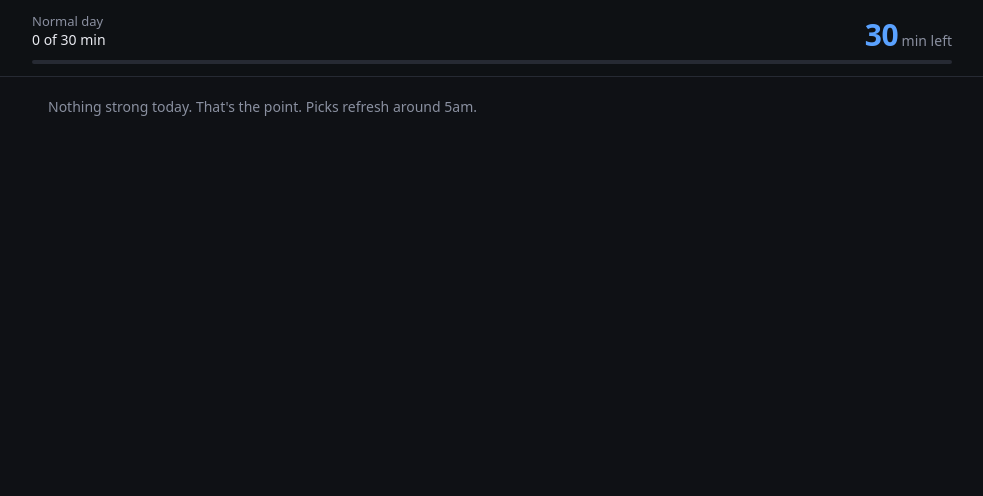
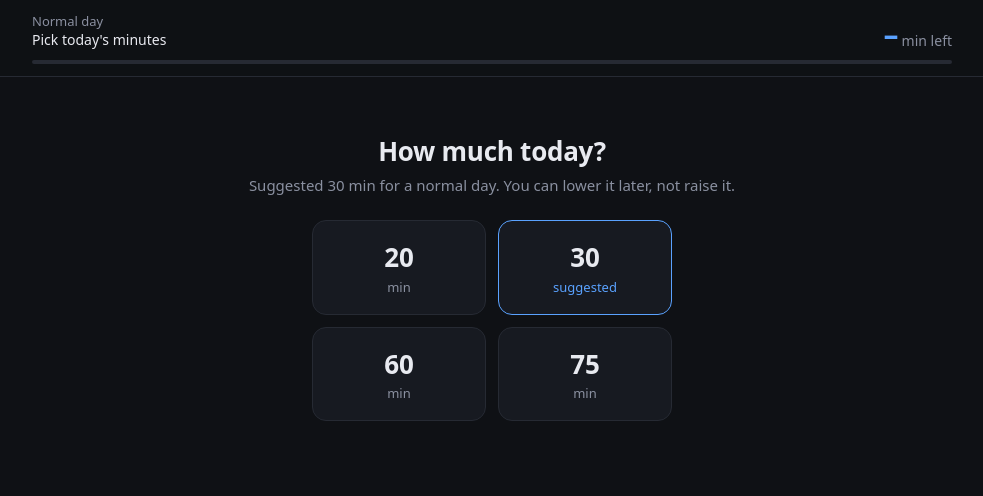
Before and after one commit to eganbauersfeld/video-feed, a website: page index.html in a window 1280 px wide. Shown: the whole page, without its empty margins (148-1131 px from the left). Drawn offline with Linux system fonts and the light colour scheme.

Commit message:
Pick today's minutes (20/30/60/75) at the start of the day
Calendar suggestion is highlighted; the choice can be lowered later
(tap the minutes-left number) but never raised.

Co-Authored-By: Claude Opus 5.5 <noreply@anthropic.com>

```diff
--- a/app.js
+++ b/app.js
@@ -18,14 +18,23 @@
 
   let feed = null;
   let today = localDay();
+  const OPTIONS = [20, 30, 60, 75]; // daily minute choices
   const k = () => ({
+    budget: `budget:${today}`,      // minutes chosen for today
     watched: `watch:${today}`,      // seconds actually played today
     played: `played:${today}`,      // video ids started today
     finishing: `finishing:${today}`, // the video allowed to finish after the budget ran out
   });
 
   const watchedSec = () => store.get(k().watched, 0);
-  const budgetSec = () => (feed?.budgetMinutes ?? 30) * 60;
+  const chosenMin = () => store.get(k().budget, null);
+  const budgetMin = () => chosenMin() ?? feed?.budgetMinutes ?? 30;
+  const budgetSec = () => budgetMin() * 60;
+  // The option closest to what the calendar suggests (taper can land between options).
+  const suggestedMin = () => {
+    const s = feed?.budgetMinutes ?? 30;
+    return OPTIONS.reduce((best, o) => (Math.abs(o - s) < Math.abs(best - s) ? o : best), OPTIONS[0]);
+  };
   const fraction = () => watchedSec() / budgetSec();
   const isLocked = () => fraction() >= 1;
 
@@ -43,13 +52,13 @@
   function renderMeter() {
     const f = fraction();
     const usedMin = Math.floor(watchedSec() / 60);
-    const budgetMin = feed?.budgetMinutes ?? 30;
     const left = Math.max(0, Math.ceil((budgetSec() - watchedSec()) / 60));
     const day = DAY_NAMES[feed?.dayType] || "Today";
     const events = feed?.eventCount;
     $("day-label").textContent = events == null ? day : `${day}, ${events} event${events === 1 ? "" : "s"}`;
-    $("used-label").textContent = `${usedMin} of ${budgetMin} min`;
-    $("left-num").textContent = left;
+    const chosen = chosenMin() !== null;
+    $("used-label").textContent = chosen ? `${usedMin} of ${budgetMin()} min` : "Pick today's minutes";
+    $("left-num").textContent = chosen ? left : "–";
     $("bar-fill").style.width = `${Math.min(100, f * 100)}%`;
     document.body.classList.toggle("amber", f >= 0.8 && f < 1);
     document.body.classList.toggle("red", f >= 1);
@@ -64,12 +73,60 @@
     }
   }
 
+  // ---------- Daily minutes picker ----------
+  // mode "start": first open of the day, all options. mode "lower": only options below today's choice.
+  let choosing = null;
+  function renderChoose() {
+    const box = $("choose");
+    box.hidden = !choosing;
+    if (!choosing) return;
+    const lower = choosing === "lower";
+    const current = chosenMin();
+    const opts = lower ? OPTIONS.filter((o) => o < current) : OPTIONS;
+    const day = (DAY_NAMES[feed?.dayType] || "Today").toLowerCase().replace(" day", "");
+    $("choose-title").textContent = lower ? "Lower today's limit?" : "How much today?";
+    $("choose-sub").textContent = lower
+      ? "You can go lower, not higher."
+      : `Suggested ${suggestedMin()} min for a ${day} day. You can lower it later, not raise it.`;
+    $("choose-cancel").hidden = !lower;
+    const wrap = $("choose-options");
+    wrap.textContent = "";
+    for (const o of opts) {
+      const b = document.createElement("button");
+      b.type = "button";
+      b.className = "opt" + (!lower && o === suggestedMin() ? " suggested" : "");
+      b.innerHTML = `${o}<small>${!lower && o === suggestedMin() ? "suggested" : "min"}</small>`;
+      b.addEventListener("click", () => {
+        store.set(k().budget, o);
+        choosing = null;
+        renderFeed();
+      });
+      wrap.append(b);
+    }
+  }
+
+  $("choose-cancel").addEventListener("click", () => { choosing = null; renderFeed(); });
+  $("meter-left").addEventListener("click", () => {
+    const current = chosenMin();
+    if (current === null || !$("watch-view").hidden || !OPTIONS.some((o) => o < current)) return;
+    choosing = "lower";
+    renderFeed();
+    window.scrollTo(0, 0);
+  });
+
   // ---------- Feed ----------
   function renderFeed() {
+    if (chosenMin() === null && feed) choosing = "start";
     renderMeter();
-    const locked = isLocked();
+    renderChoose();
     const list = $("picks");
     list.textContent = "";
+    if (choosing) {
+      $("done").hidden = true;
+      $("note").hidden = true;
+      return;
+    }
+    const locked = isLocked();
     $("done").hidden = !locked;
     if (locked) $("done-nudge").textContent = showNudge ? feed.nudge.lines.done : "Go do something good.";
 
@@ -189,7 +246,7 @@
 
   async function openWatch(id) {
     const pick = feed?.picks?.find((p) => p.videoId === id);
-    const allowed = pick && (!isLocked() || store.get(k().finishing, null) === id);
+    const allowed = pick && chosenMin() !== null && (!isLocked() || store.get(k().finishing, null) === id);
     if (!allowed) { location.hash = ""; return; }
 
     $("feed-view").hidden = true;
--- a/index.html
+++ b/index.html
@@ -24,13 +24,19 @@
           <div class="meter-label" id="day-label">Today</div>
           <div class="meter-used" id="used-label"></div>
         </div>
-        <div class="meter-left"><span id="left-num">–</span><span class="unit"> min left</span></div>
+        <button type="button" class="meter-left" id="meter-left" title="Lower today's limit"><span id="left-num">–</span><span class="unit"> min left</span></button>
       </div>
       <div class="bar"><div class="bar-fill" id="bar-fill"></div></div>
     </div>
   </header>
 
   <main id="feed-view">
+    <div class="choose" id="choose" hidden>
+      <h1 id="choose-title">How much today?</h1>
+      <p class="choose-sub" id="choose-sub"></p>
+      <div class="choose-options" id="choose-options"></div>
+      <button type="button" class="choose-cancel" id="choose-cancel" hidden>Keep it as is</button>
+    </div>
     <div class="done" id="done" hidden>
       <p class="done-nudge" id="done-nudge"></p>
       <p class="done-note">Done for today. Feed reopens tomorrow.</p>
--- a/style.css
+++ b/style.css
@@ -39,7 +39,7 @@ button { font: inherit; color: inherit; }
 .meter-row { display: flex; justify-content: space-between; align-items: flex-end; gap: 12px; }
 .meter-label { font-size: 13px; color: var(--muted); }
 .meter-used { font-size: 14px; font-variant-numeric: tabular-nums; }
-.meter-left { font-size: 30px; font-weight: 700; line-height: 1; letter-spacing: -0.02em; font-variant-numeric: tabular-nums; color: var(--accent); }
+.meter-left { background: none; border: 0; padding: 0; cursor: pointer; font-size: 30px; font-weight: 700; line-height: 1; letter-spacing: -0.02em; font-variant-numeric: tabular-nums; color: var(--accent); }
 .meter-left .unit { font-size: 14px; font-weight: 500; color: var(--muted); letter-spacing: 0; }
 .bar { height: 4px; background: var(--line); border-radius: 99px; overflow: hidden; margin-top: 10px; }
 .bar-fill { height: 100%; width: 0; background: var(--accent); transition: width .4s ease, background .3s; }
@@ -80,6 +80,19 @@ main { max-width: 920px; margin: 0 auto; padding: 16px 16px 48px; }
 .card.is-played { opacity: .6; }
 .card[disabled] { cursor: default; opacity: .28; filter: grayscale(1); transform: none; }
 
+.choose { text-align: center; padding: 40px 0 24px; }
+.choose h1 { font-size: 26px; margin: 0 0 6px; letter-spacing: -0.01em; }
+.choose-sub { color: var(--muted); margin: 0 0 24px; font-size: 15px; }
+.choose-options { display: grid; grid-template-columns: repeat(2, minmax(0, 1fr)); gap: 12px; max-width: 360px; margin: 0 auto; }
+.opt {
+  background: var(--card); border: 1px solid var(--line); border-radius: 14px; padding: 18px 8px; cursor: pointer;
+  font-size: 26px; font-weight: 700; font-variant-numeric: tabular-nums; transition: border-color .15s, transform .15s;
+}
+.opt small { display: block; font-size: 13px; font-weight: 500; color: var(--muted); margin-top: 2px; }
+.opt:hover { border-color: #3a404c; transform: translateY(-1px); }
+.opt.suggested { border-color: var(--blue); }
+.opt.suggested small { color: var(--blue); }
+.choose-cancel { margin-top: 18px; background: none; border: 0; color: var(--muted); cursor: pointer; font-size: 14px; }
 .done { text-align: center; padding: 48px 8px 32px; }
 .done-nudge { font-size: 24px; font-weight: 600; line-height: 1.3; margin: 0 0 12px; }
 .done-note { color: var(--muted); margin: 0; }
--- a/sw.js
+++ b/sw.js
@@ -1,5 +1,5 @@
 // Minimal service worker: caches the page shell and today's feed.json.
-const VERSION = "feed-v1";
+const VERSION = "feed-v2";
 const SHELL = ["./", "index.html", "app.js", "style.css", "manifest.json", "icons/icon-192.png", "icons/icon-512.png", "icons/apple-touch-icon.png"];
 
 self.addEventListener("install", (e) => {
```
Also changed, not shown: README.md.
